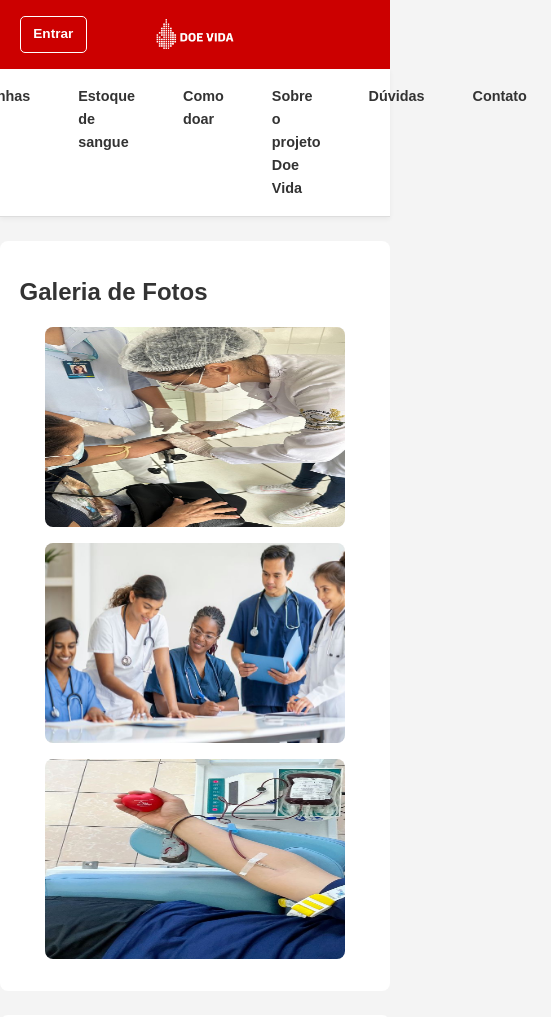
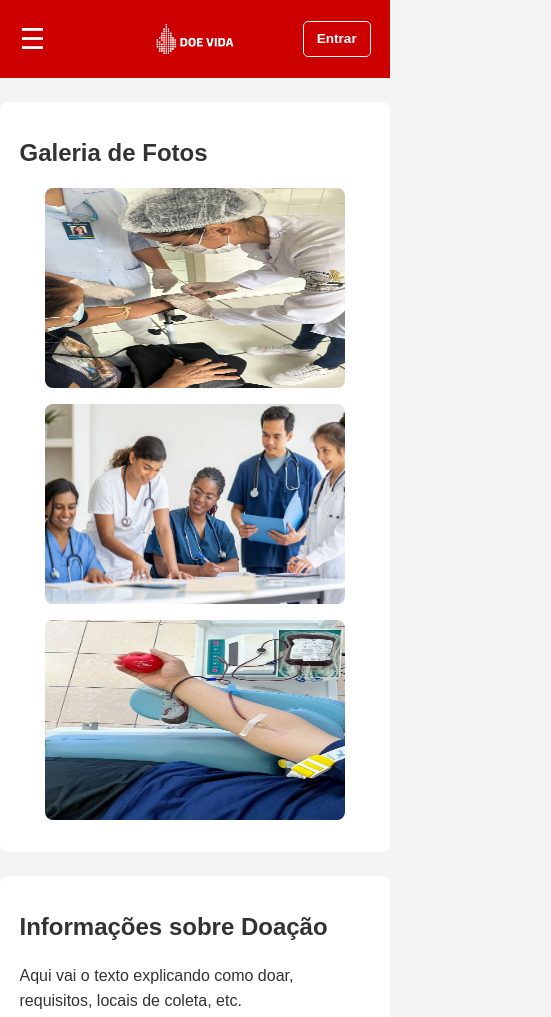
Before and after one commit to guilhermepanequine-crypto/Projeto-Doe-Vida, a plain HTML site: page index.html in a window 390 px wide. Shown: the top 1017 px of the page, 551 px wide, since content can reach past the window. Drawn offline with Linux system fonts and the light colour scheme.

Commit message:
Projeto Doe-Vida

```diff
--- a/global.css
+++ b/global.css
@@ -166,7 +166,7 @@ h2 {
     display: none;
 }
 
-@media (min-width: 992px) {
+@media (min-width: 1150px) {
     .menu-hamburger {
         display: none;
     }
@@ -211,44 +211,6 @@ h2 {
 @media (max-width: 1150px) {
 
 
-    .menu-hamburger {
-        display: none;
-    }
-
-    .menu-lateral {
-        display: none !important;
-    }
-
-    .menu-pc-celular {
-        display: block;
-        background-color: #fff;
-        border-bottom: 1px solid #ddd;
-        box-shadow: 0 2px 5px rgba(0,0,0,0.05);
-    }
-
-    .menu-pc-celular ul {
-        display: flex;
-        justify-content: center;
-        list-style: none;
-        padding: 0;
-        margin: 0;
-    }
-
-    .menu-pc-celular a {
-        display: block;
-        padding: 1rem 1.5rem;
-        text-decoration: none;
-        color: #333;
-        font-weight: bold;
-        font-size: 0.9rem;
-        transition: all 0.2s ease;
-    }
-
-    .menu-pc-celular a:hover {
-        background-color: #f4f4f4;
-        color: #c00;
-    }
-
     .perfil-nome {
         display: none;
     }
```
